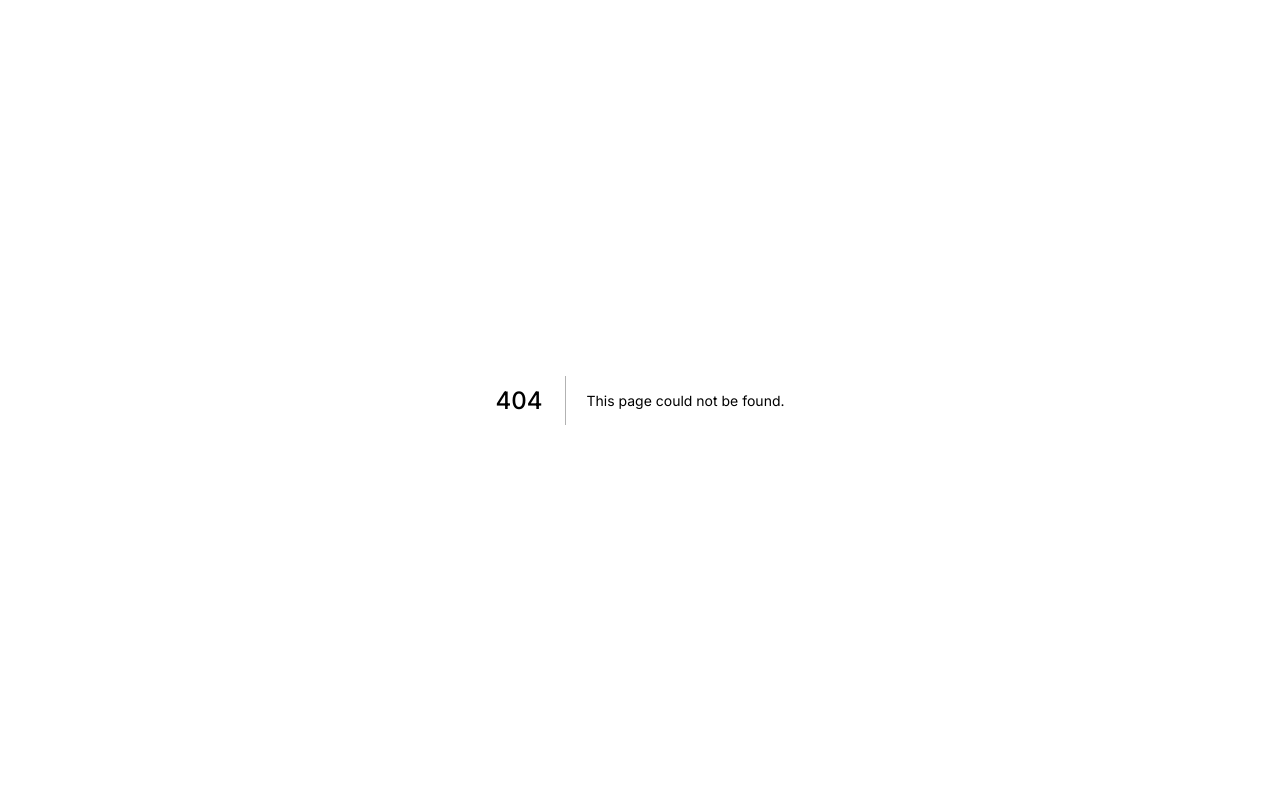
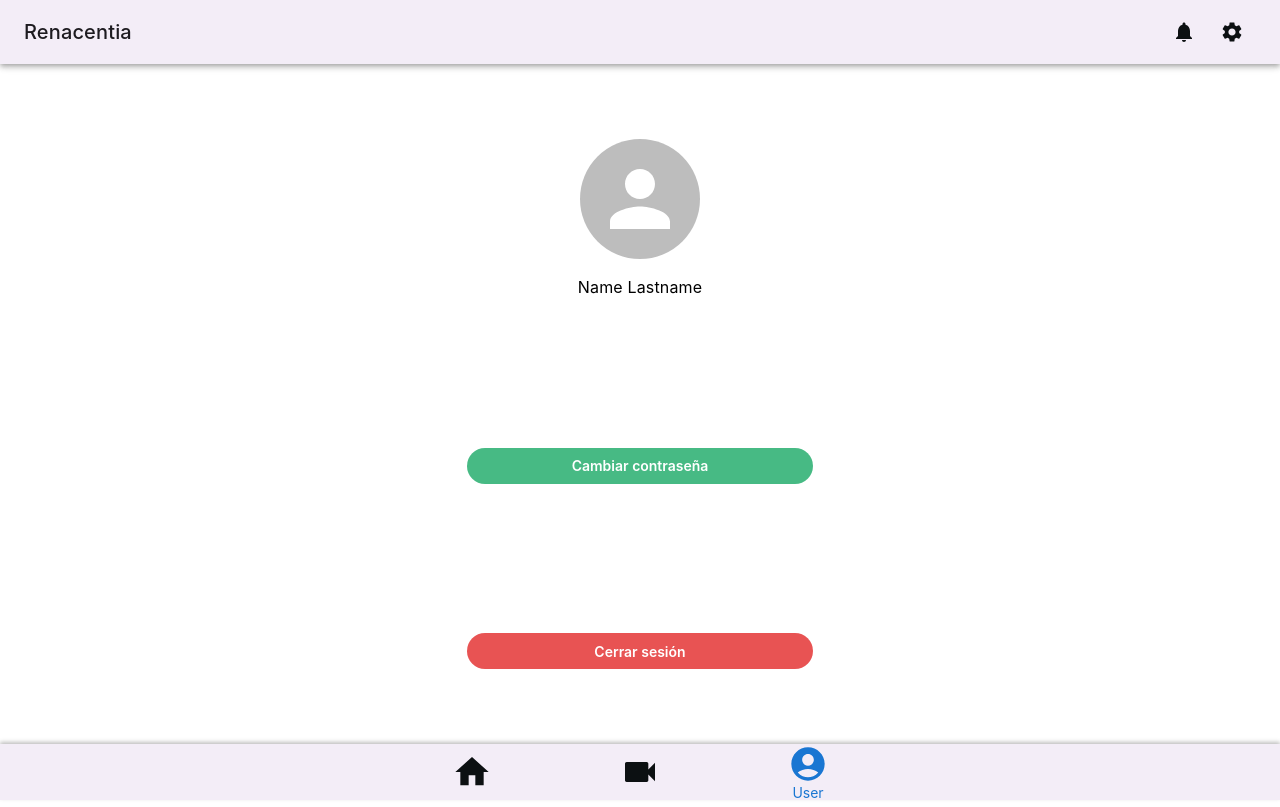
Before and after one commit to GATLA-Meditations/GATLA-Frontend, a Next.js app: page /profile in a window 1280 px wide. Before the commit this address had no page. Built offline with nearby package versions, Linux system fonts and the light colour scheme.

Commit message:
feat: profile page

```diff
--- /dev/null
+++ b/src/pages/profile/index.tsx
@@ -0,0 +1,54 @@
+import Button from '@/components/Button';
+import NavBar from '@/components/NavBar';
+import TopBar from '@/components/TopBar';
+import { Avatar, Box, Typography } from '@mui/material';
+import React from 'react';
+
+const Profile = () => {
+    const handleLogout = () => {
+        //implement method to logout
+        console.log('Logout');
+    };
+
+    const handleChangePassword = () => {
+        //implement method to change password
+        console.log('Change Password');
+    };
+
+    return (
+        <Box display={'flex'} flexDirection={'column'} height={'100vh'}>
+            <TopBar amtNotifications={0} />
+            <Box
+                display={'flex'}
+                flexDirection={'column'}
+                justifyContent={'space-around'}
+                alignItems={'center'}
+                height={'inherit'}
+            >
+                <Box
+                    display={'flex'}
+                    flexDirection={'column'}
+                    alignItems={'center'}
+                >
+                    <Avatar
+                        sx={{
+                            width: '15vh',
+                            height: '15vh',
+                            marginBottom: '2vh',
+                        }}
+                    ></Avatar>
+                    <Typography className="h5 bold">Name Lastname</Typography>
+                </Box>
+                <Button variant="green" size="large" onClick={handleChangePassword}>
+                    Cambiar contraseña
+                </Button>
+                <Button variant="red" size="large" onClick={handleLogout}>
+                    Cerrar sesión
+                </Button>
+            </Box>
+            <NavBar value={2} />
+        </Box>
+    );
+};
+
+export default Profile;
```
